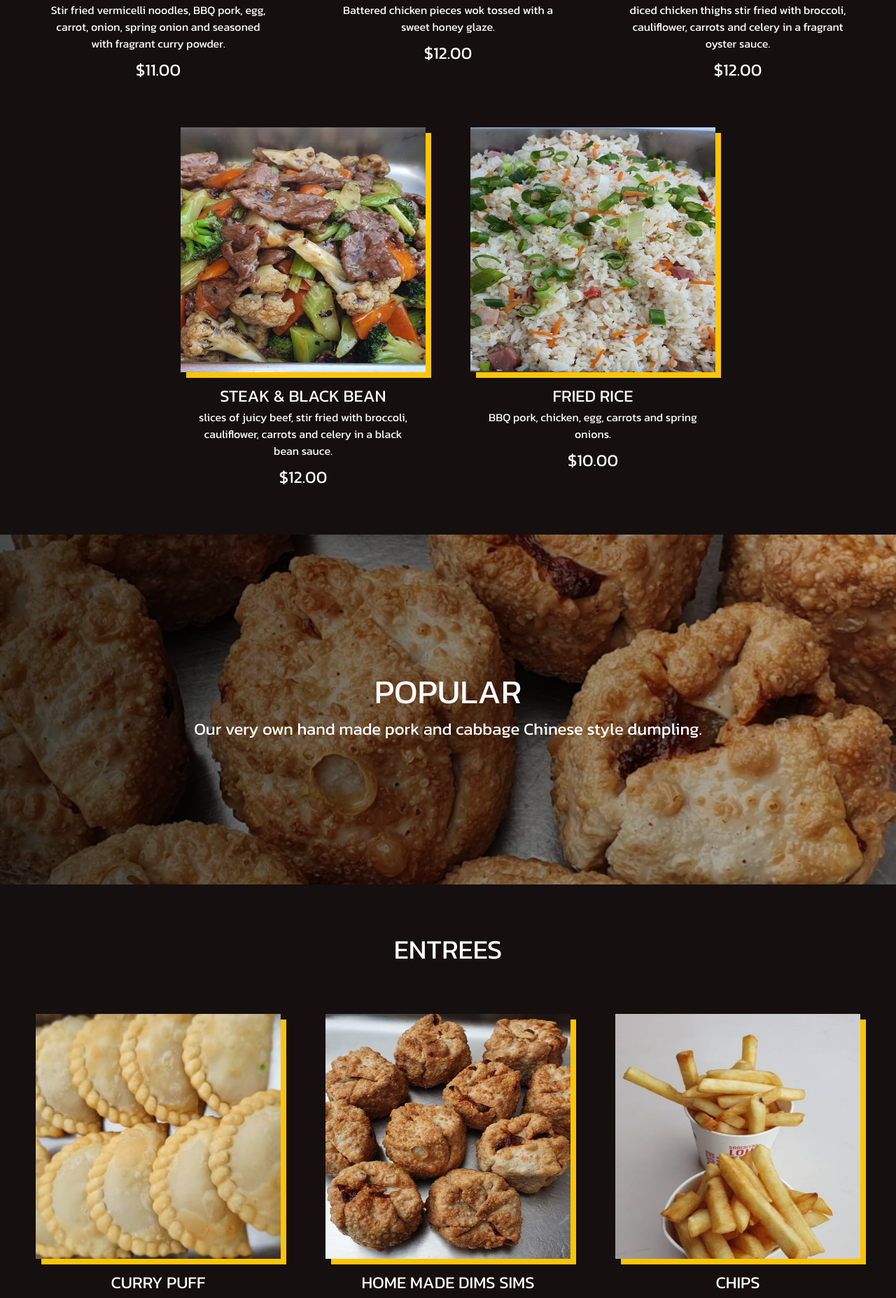
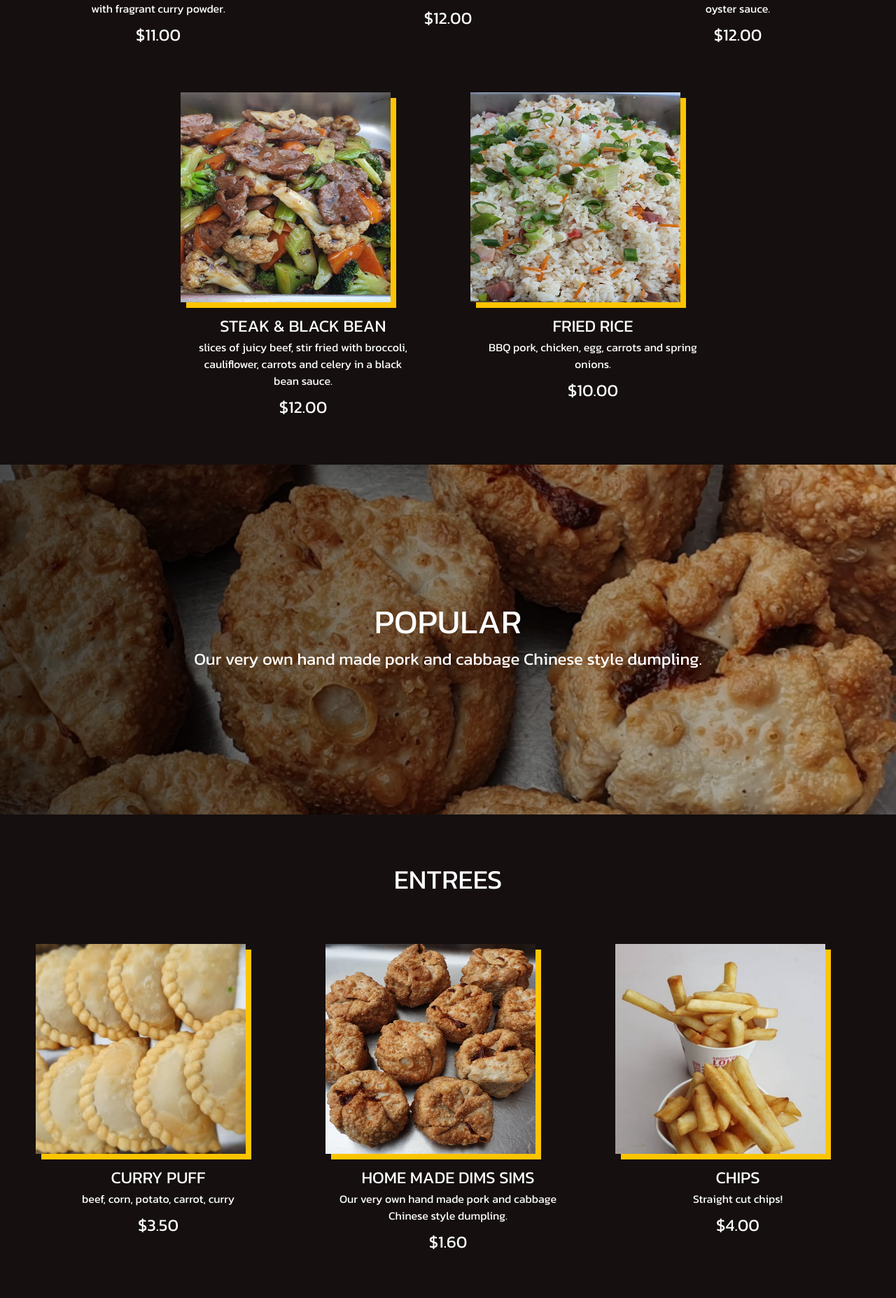
Before and after one commit to kimman8/luckystart-react, a React (Create React App) app: page / in a window 1280 px wide. Shown: the part 2186-4041 px from the top of the page at 70% size. Built offline with nearby package versions, Linux system fonts and the light colour scheme.

Commit message:
made more responsive for mobile, particularly the hero page

```diff
--- a/src/App.js
+++ b/src/App.js
@@ -37,7 +37,7 @@ const App = () => {
       <Footer toggleHomeTop={toggleHomeTop} />
       {scrollDown && (
         <FiArrowUp
-          className="text-white text-2xl hover:text-red-500 fixed bottom-8 right-8 animate-bounce cursor-pointer"
+          className="text-white text-2xl hover:text-red-500 fixed bottom-4 right-4 animate-bounce cursor-pointer"
           onClick={toggleHomeTop}
         />
       )}
--- a/src/components/Entrees/EntreesElements.js
+++ b/src/components/Entrees/EntreesElements.js
@@ -53,8 +53,8 @@ export const EntreePrice = styled.p`
 `;
 
 export const EntreeImg = styled.img`
-  height: 350px;
-  min-width: 350px;
+  height: 300px;
+  min-width: 300px;
   max-width: 100%;
   box-shadow: 8px 8px #fdc500;
   &:hover {
--- a/src/components/Hero/HeroElements.js
+++ b/src/components/Hero/HeroElements.js
@@ -32,7 +32,7 @@ export const HeroItems = styled.div`
   line-height: 1;
   font-weight: bold;
 
-  @media screen and (max-width: 500px) {
+  @media screen and (max-width: 450px) {
     width: 100%;
   }
 `;
@@ -53,7 +53,10 @@ export const HeroBtn = styled.button`
   color: #fff;
   transition: 0.2s ease-out;
   font-family: "Kanit", sans-serif;
-
+  @media screen and (max-width: 450px) {
+    font-size: 1rem;
+    padding: 0.5rem 2rem;
+  }
   &:hover {
     background: #ffc500;
     transition: 0.2s ease-out;
@@ -67,8 +70,12 @@ export const HeroP = styled.p`
 `;
 
 export const HeroPsm = styled.p`
-  font-size: clamp(1.5rem, 1.5vh, 3rem);
+  font-size: clamp(1.5rem, 1vh, 3rem);
   margin-bottom: 2rem;
+  @media screen and (max-height: 667px) {
+    margin-bottom: 0.5rem;
+    font-size: 0.8rem;
+  }
 `;
 
 export const HeroArrow = styled.div`
--- a/src/components/Mains/MainsElements.js
+++ b/src/components/Mains/MainsElements.js
@@ -53,8 +53,8 @@ export const MainPrice = styled.p`
 `;
 
 export const MainImg = styled.img`
-  height: 350px;
-  min-width: 350px;
+  height: 300px;
+  min-width: 300px;
   max-width: 100%;
   box-shadow: 8px 8px #fdc500;
   &:hover {
--- a/src/components/Navbar/NavbarElements.js
+++ b/src/components/Navbar/NavbarElements.js
@@ -18,11 +18,10 @@ export const NavLink = styled.div`
   align-items: center;
   text-decoration: none;
 
-  // @media screen and (max-width: 400px) {
-  //   position: absolute;
-  //   top: 10px;
-  //   left: 25px;
-  // }
+  @media screen and (max-width: 450px),
+  screen and (max-height: 667px)
+    {
+    font-size: 1.5rem;
 `;
 
 export const NavIcon = styled.div`
```
